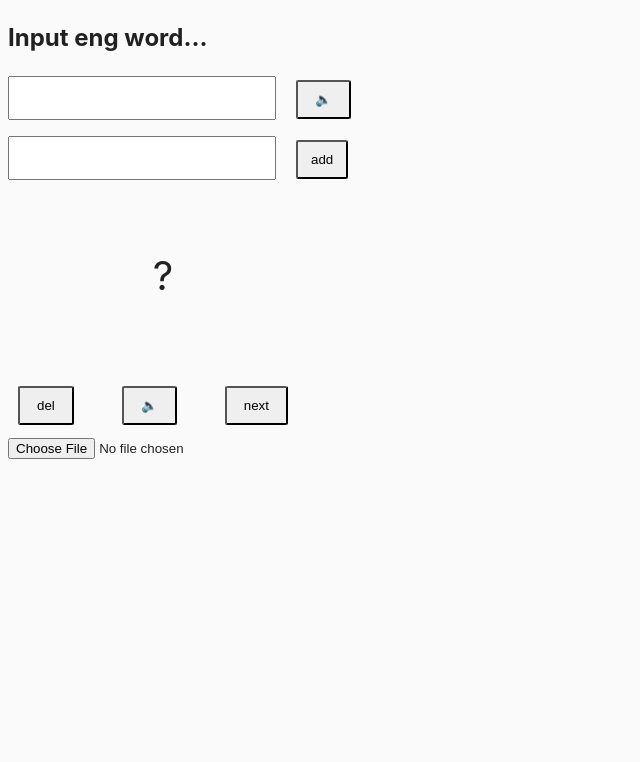
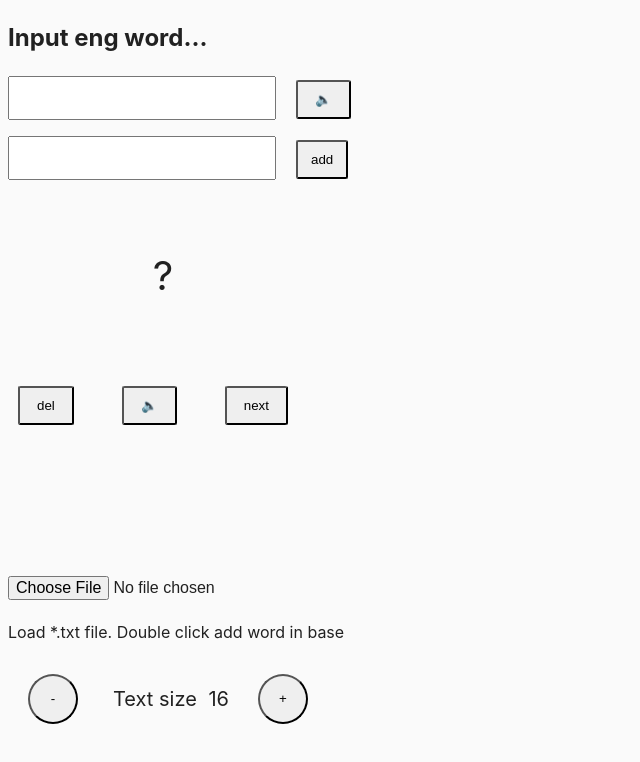
Before and after one commit to AndreyDol/English-Words, a website built with Parcel: page src/index.html in a window 1280 px wide. Shown: the whole page, without its empty margins (0-640 px from the left). Built offline with nearby package versions, Linux system fonts and the light colour scheme; no server answers.

Commit message:
add text size

```diff
--- a/src/css/styles.css
+++ b/src/css/styles.css
@@ -82,6 +82,7 @@ display: flex;
 justify-content: space-between;
 width: 270px;
 margin: 10px;
+font-size: 16px;
  }
 
  .text-wrap{
@@ -90,13 +91,48 @@ text-align: center;
 margin-top: 50px;
 margin-bottom: 80px;
  }
+ .div-text{
+font-size: 16px;
+ }
+
  .div-word{
   display: flex;
   flex-wrap: wrap;
    margin: 5px;
+
  }
 
  .word{
   margin: 0;
   padding-left: 6px;
  }
+
+ .input-file{
+  margin-top: 150px;
+  margin-bottom: 20px;
+ }
+
+ .text-size-wrap{
+  display: flex;
+ display: flex;
+justify-content: space-between;
+width:300px;
+  align-items: center;
+  font-size: 20px;
+  margin-top: 30px;
+  margin-bottom: 30px;
+ }
+
+.button-plus, .button-minus{
+  width: 50px;
+   height: 50px;
+
+   border-radius: 50%;
+
+}
+ .button-minus{
+  margin-left: 20px;
+}
+.intut-file-fild{
+  font-size: 16px;
+}
--- a/src/index.html
+++ b/src/index.html
@@ -20,16 +20,22 @@
 <p class="eng-text"></p>
 <p class="ru-text">?</p>
 </div>
+
 <div class="button-wrap">
     <button class="button-del" type="button">del</button>
 <button class="button-play-eng" type="button">&#128264</button>
     <button class="button-next" type="button">next</button>
   </div>
 <div class="input-file">
-  <input type="file" id="file">
+  <input type="file" id="file" class="intut-file-fild">
 </div>
+ <p>Load *.txt file. Double click add word in base</p>
+<div class="text-size-wrap">
+   <button class="button-minus" type="button">-</button>
+  <p class="word">Text size <span class="text-span word">16</span></p>
+   <button class="button-plus" type="button">+</button>
+ </div>
 <div class="div-text">
-
 </div>
 
     <script src="index.js" type="module"></script>
--- a/src/index.js
+++ b/src/index.js
@@ -13,7 +13,7 @@ let data = {
   id: '1',
 };
 let randomWord = '';
-
+let fontSize = 16;
 const URL = 'https://64298cb1ebb1476fcc4bb610.mockapi.io';
 
 // Пошук поля вводу та місця для додавання списку в DOM
@@ -31,6 +31,10 @@ const refs = {
   buttonDel: document.querySelector('.button-del'),
   buttonFile: document.getElementById('file'),
   divText: document.querySelector('.div-text'),
+  inputWrap: document.querySelector('.text-size-wrap'),
+  textspan: document.querySelector('.text-span'),
+  buttonMinus: document.querySelector('.button-minus'),
+  buttonPlus: document.querySelector('.button-plus'),
 };
 //Герерация рамдомного числа
 const random = namber => Math.floor(Math.random() * namber);
@@ -73,6 +77,28 @@ refs.buttonPlayEng.addEventListener('click', playSoundEng);
 refs.buttonAdd.addEventListener('click', addToBase);
 refs.buttonNext.addEventListener('click', next);
 refs.buttonDel.addEventListener('click', delInBase);
+refs.divText.addEventListener("dblclick", wordToBase);
+
+function wordToBase(e) {
+
+  console.log(e.target.textContent);
+   Notiflix.Notify.info(`Word ${e.target.textContent} added`);
+ };
+
+refs.buttonMinus.addEventListener("click", function (e) {
+  fontSize--;
+  refs.divText.style.fontSize = fontSize + 'px';
+ // refs.inputWrap.style.fontSize = fontSize + 'px';
+  refs.textspan.textContent = fontSize;
+});
+
+refs.buttonPlus.addEventListener('click', function (e) {
+  fontSize++;
+  refs.divText.style.fontSize = fontSize + 'px';
+  //refs.inputWrap.style.fontSize = fontSize + 'px';
+  refs.textspan.textContent = fontSize;
+});
+
 
 refs.buttonFile.addEventListener('change', function (e) {
   if (e.target.files[0]) {
@@ -94,7 +120,7 @@ refs.buttonFile.addEventListener('change', function (e) {
 
 function markup(txt) {
   const txtStringArray = txt.split('\n');
-  let text = '<div>';
+  let text = "";
   for (let i = 0; i < txtStringArray.length; i++) {
     const txtWordArray = txtStringArray[i].split(' ');
     text += `<div class="div-word">`;
@@ -103,9 +129,9 @@ function markup(txt) {
     }
 text += '</div>';
   }
-text += '</div>';
+
   refs.divText.innerHTML = '';
-  refs.divText.insertAdjacentHTML('afterend', text);
+  refs.divText.insertAdjacentHTML('beforeend', text);
 }
 
 function delInBase() {
```
